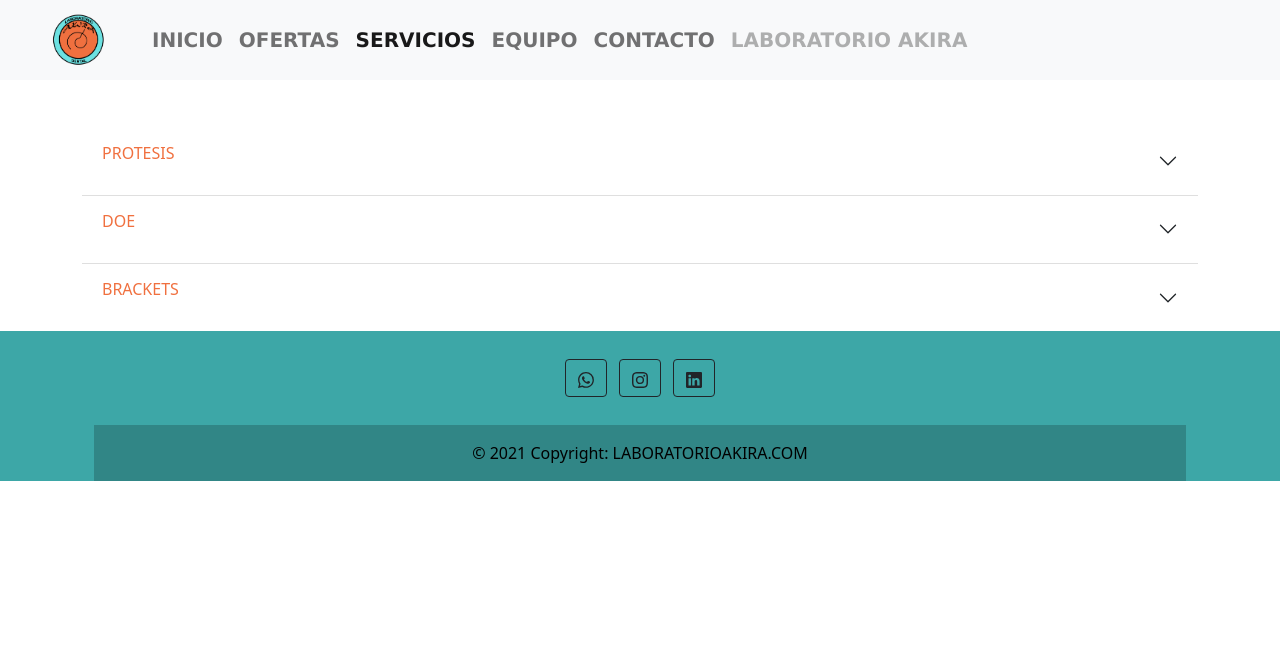
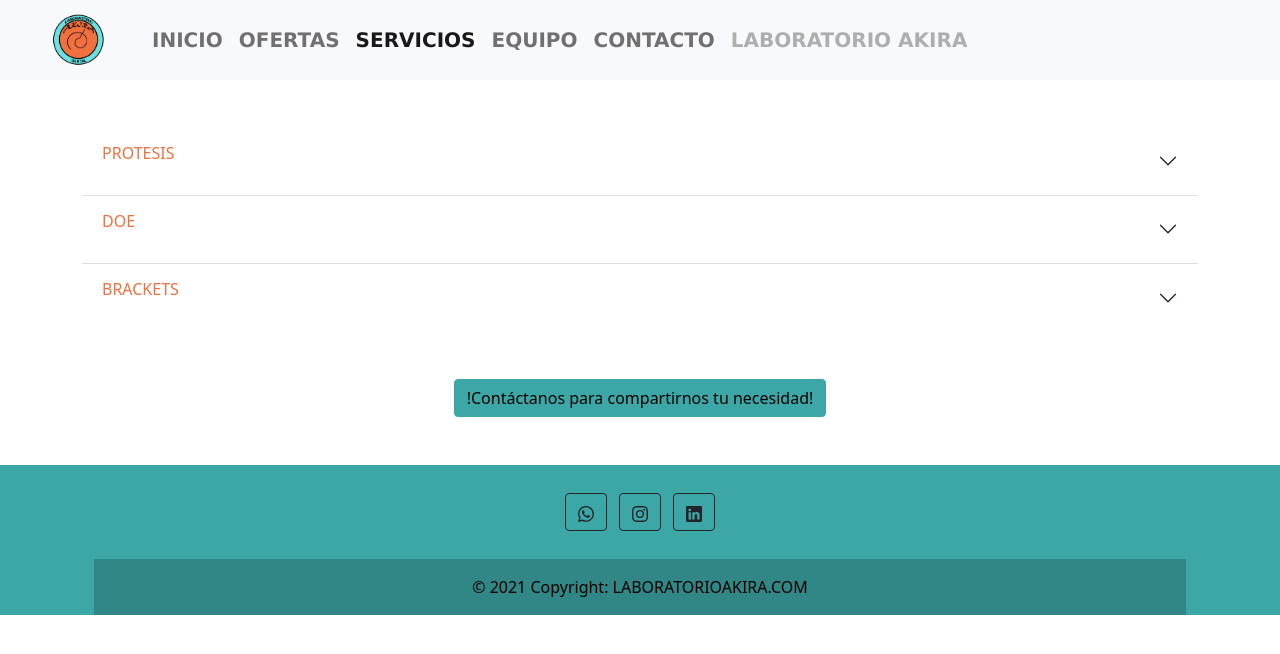
Before and after one commit to Roberto-Noble/Laboratorio-Dental-Akira, a website: page Pages/nuestros-servicios.html in a window 1280 px wide. Drawn offline with nearby package versions, Linux system fonts and the light colour scheme; a web font is replaced by a local one.

Commit message:
cambios definitivos

```diff
--- a/Pages/nuestros-servicios.html
+++ b/Pages/nuestros-servicios.html
@@ -152,6 +152,9 @@
             </div>
 
         </div>
+        <div class="col-md-12 mt-5 mb-5 text text-center align-content-center justify-content-center ">
+            <a href="../Pages/contacto.html" class="btn btn-warning ">!Contáctanos para compartirnos tu necesidad!</a>
+        </div>
 
     </main>
 
```
Also changed, not shown: Pages/ofertas.html (+1 -1 lines), index.html (+1 -3 lines), scss/_contacto.scss (line endings or trailing spaces).
